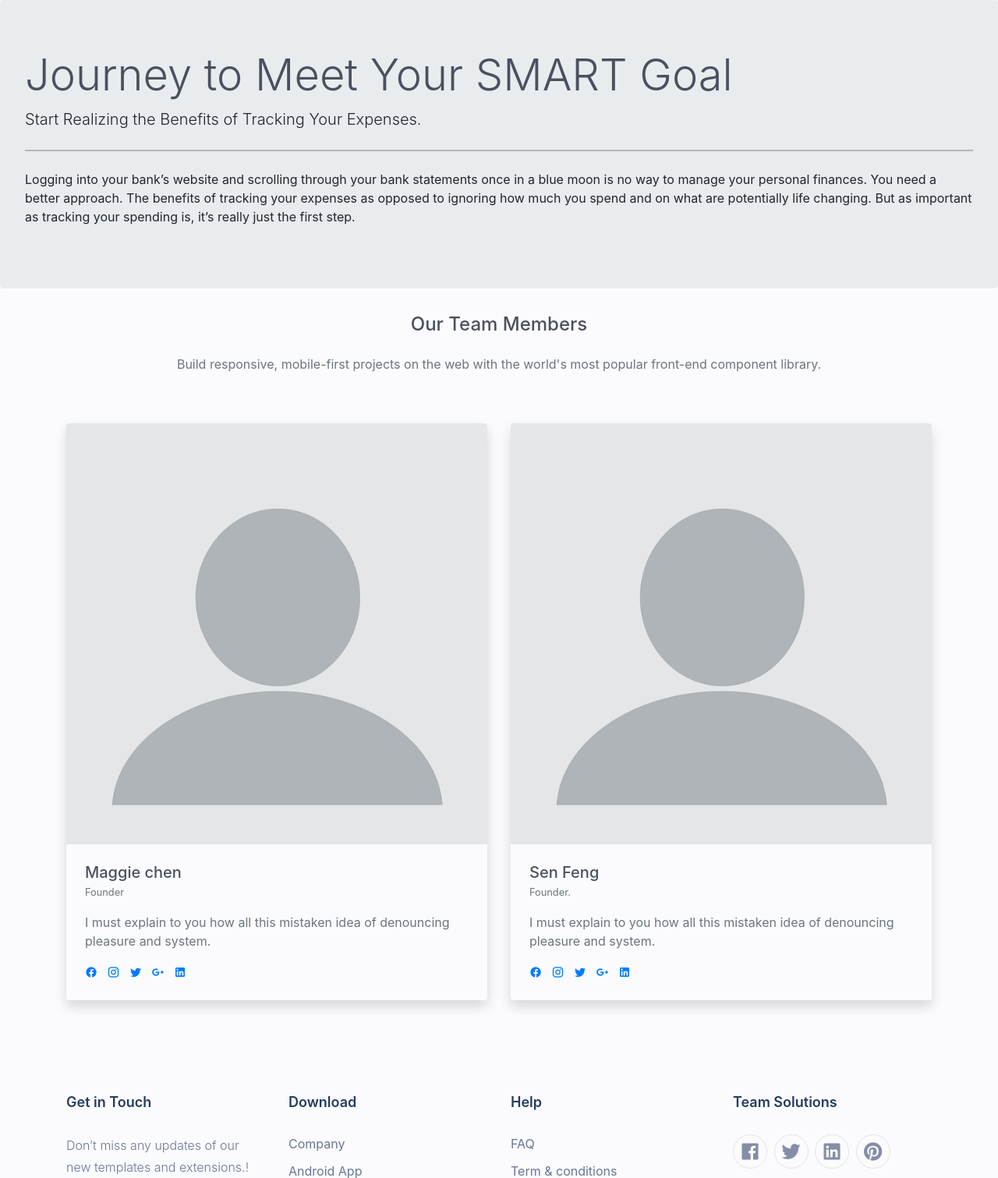
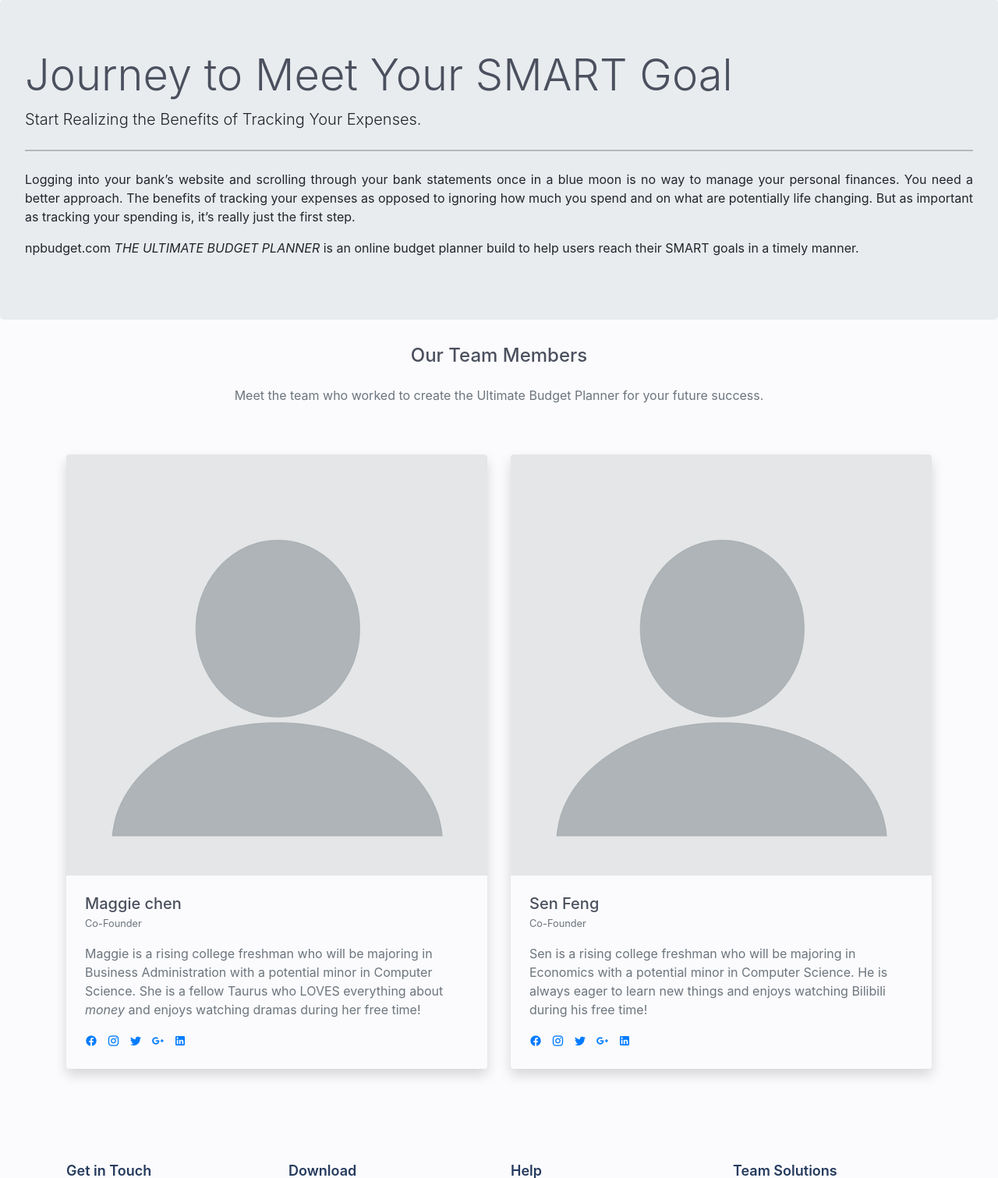
Before and after one commit to SenF1/Fintech_Project, a Flask app: page / in a window 1280 px wide. Shown: the part 557-2068 px from the top of the page at 78% size. Run offline with Flask 2, Linux system fonts and the light colour scheme; some libraries are stand-ins or nearby versions.

Commit message:
new description

```diff
--- a/templates/home.html
+++ b/templates/home.html
@@ -95,9 +95,8 @@
         <h1 class="display-4">Journey to Meet Your SMART Goal</h1>
         <p class="lead">Start Realizing the Benefits of Tracking Your Expenses.</p>
         <hr class="my-4">
-        <p>
-            Logging into your bank’s website and scrolling through your bank statements once in a blue moon is no way to manage your personal finances. You need a better approach.
-            The benefits of tracking your expenses as opposed to ignoring how much you spend and on what are potentially life changing. But as important as tracking your spending is, it’s really just the first step.
+        <p class="text-justify">Logging into your bank’s website and scrolling through your bank statements once in a blue moon is no way to manage your personal finances. You need a better approach.
+            The benefits of tracking your expenses as opposed to ignoring how much you spend and on what are potentially life changing. But as important as tracking your spending is, it’s really just the first step.<p class="text-justify">npbudget.com <i>THE ULTIMATE BUDGET PLANNER</i> is an online budget planner build to help users reach their SMART goals in a timely manner.
         </p>
         <!-- <a class="btn btn-primary btn-lg" href="#" role="button">Learn more</a> -->
     </div>
@@ -125,7 +124,7 @@
         <div class="col-12 text-center">
             <div class="section-title mb-4 pb-2">
                 <h4 class="title mb-4">Our Team Members</h4>
-                <p class="text-muted para-desc mx-auto mb-0">Build responsive, mobile-first projects on the web with the world's most popular front-end component library.</p>
+                <p class="text-muted para-desc mx-auto mb-0">Meet the team who worked to create the Ultimate Budget Planner for your future success.</p>
             </div>
         </div><!--end col-->
     </div><!--end row-->
@@ -136,8 +135,8 @@
                 <img src="{{url_for('static', filename='blank.png')}}" class="img-fluid float-left" alt="">
                 <div class="content float-right p-4">
                     <h5 class="title mb-0">Maggie chen</h5>
-                    <small class="text-muted">Founder</small>
-                    <p class="text-muted mt-3">I must explain to you how all this mistaken idea of denouncing pleasure and system.</p>
+                    <small class="text-muted">Co-Founder</small>
+                    <p class="text-muted mt-3">Maggie is a rising college freshman who will be majoring in Business Administration with a potential minor in Computer Science. She is a fellow Taurus who LOVES everything about <i>money</i> and enjoys watching dramas during her free time!</p>
                     <ul class="list-unstyled follow social-icon social mb-0">
                         <li class="list-inline-item"><a href="javascript:void(0)" class="rounded"><i class="mdi mdi-facebook" title="Facebook"></i></a></li>
                         <li class="list-inline-item"><a href="javascript:void(0)" class="rounded"><i class="mdi mdi-instagram" title="Instagram"></i></a></li>
@@ -154,8 +153,8 @@
                 <img src="{{url_for('static', filename='blank.png')}}" class="img-fluid float-left" alt="">
                 <div class="content float-right p-4">
                     <h5 class="title mb-0">Sen Feng</h5>
-                    <small class="text-muted">Founder.</small>
-                    <p class="text-muted mt-3">I must explain to you how all this mistaken idea of denouncing pleasure and system.</p>
+                    <small class="text-muted">Co-Founder</small>
+                    <p class="text-muted mt-3">Sen is a rising college freshman who will be majoring in Economics with a potential minor in Computer Science. He is always eager to learn new things and enjoys watching Bilibili during his free time!</p>
                     <ul class="list-unstyled follow social-icon social mb-0">
                         <li class="list-inline-item"><a href="javascript:void(0)" class="rounded"><i class="mdi mdi-facebook" title="Facebook"></i></a></li>
                         <li class="list-inline-item"><a href="javascript:void(0)" class="rounded"><i class="mdi mdi-instagram" title="Instagram"></i></a></li>
```
